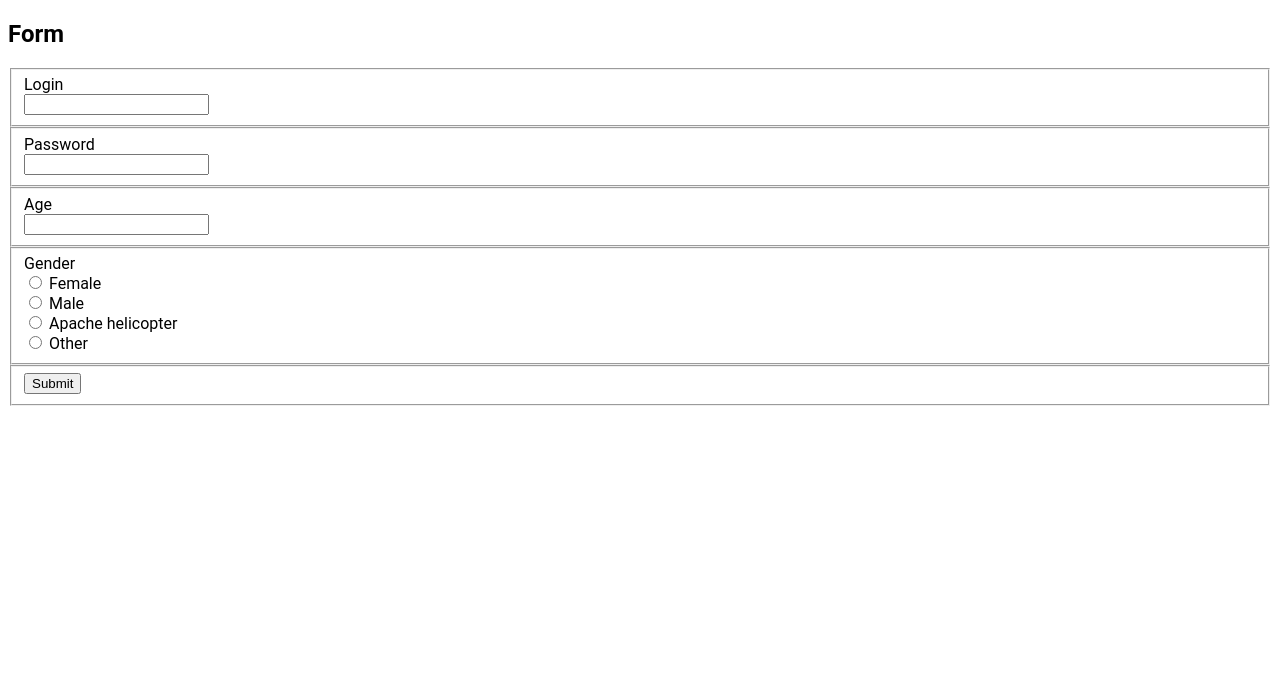
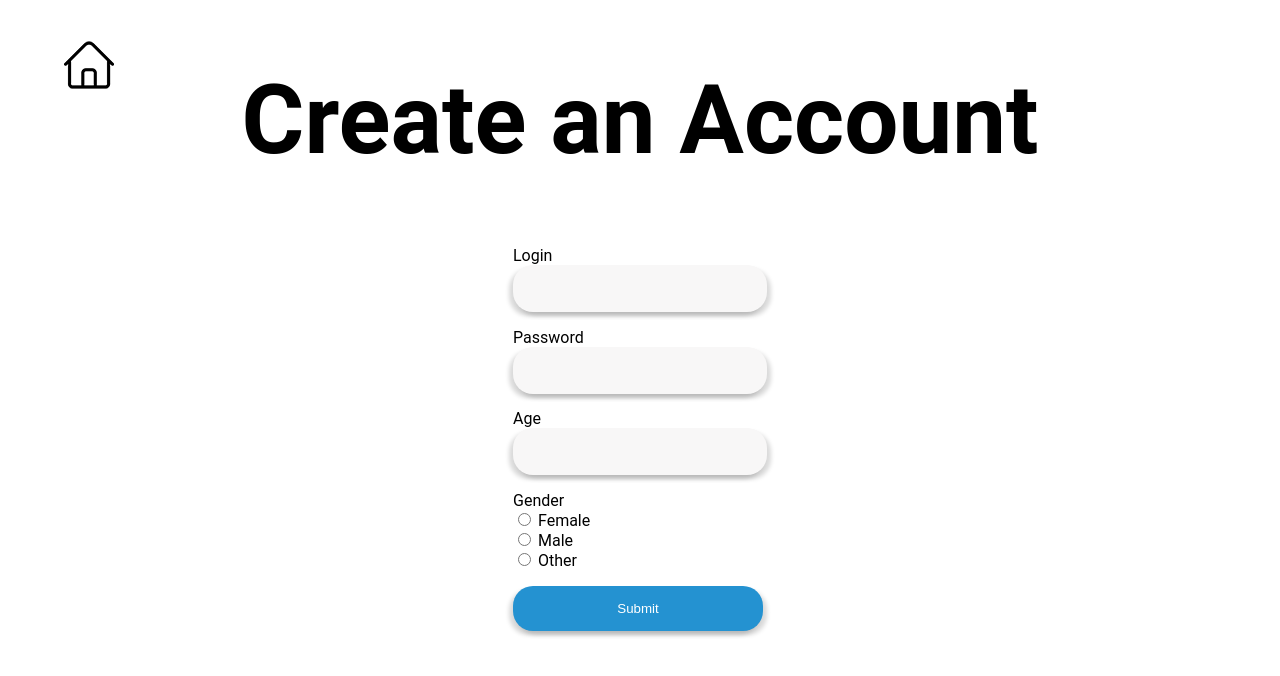
Before and after one commit to etienne-hr/exoblog, a PHP site: page /exoblog/form.php in a window 1280 px wide. Shown: the top 676 px of the page. Run offline with PHP 8.4, Linux system fonts and the light colour scheme; data that the repository does not hold is empty.

Commit message:
finished design on index and form :construction: :art:

```diff
--- a/form.php
+++ b/form.php
@@ -11,16 +11,16 @@
     <title>Formulaire</title>
 </head>
 <body>
-    <h2>Form</h2>
+    <h1>Create an Account</h1>
+    <div class="back-home">
+        <a href="./index.php"><img src="images/home.png" alt="login"></a>
+    </div>
 
-    <!-- Messages -->
+    <div class="new-account">
+        <!-- Error Messages -->
         <?php foreach($errorMessages as $_message): ?>
-        <div class="message error"><?= $_message ?></div>
+            <div class="message-error"><?= $_message ?></div>
         <?php endforeach ?>
-    <?php foreach($successMessages as $_message): ?>
-        <div class="message success"><?= $_message ?></div>
-    <?php endforeach ?>
-
 
         <!-- Form -->
         <form action="#" method="post">
@@ -67,8 +67,8 @@
             <fieldset>
                 <input type="submit">
             </fieldset>
-
         </form>
+    </div>
 
 </body>
 </body>
--- a/includes/articles.php
+++ b/includes/articles.php
@@ -51,16 +51,17 @@
 <head>
     <meta charset="UTF-8">
     <meta name="viewport" content="width=device-width, initial-scale=1.0">
+    <link rel="stylesheet" href="style.css">
     <title><?= $title ?> </title>
 </head>
 <body>
-    <h3><?= $title ?></h3>
+    <h2><?= $title ?></h2>
     <?php
             foreach ($article as $key => $section)
             {
                 $setDateOnArticle = $section->date; //the date in timestamp
                 $timeStamp->setTimestamp($setDateOnArticle); //convert timestamp in french date
-                $date = $timeStamp->format('d-m-Y H:i:s');
+                $date = $timeStamp->format('d-m-Y');
 
                 $text = $section->text;
 
--- a/includes/config.php
+++ b/includes/config.php
@@ -17,7 +17,7 @@
 
 
     // Gender
-    $genders = ['female', 'male', 'apache helicopter', 'other'];
+    $genders = ['female', 'male', 'other'];
 
     //For articles in index.php and articles.php
     $query = $pdo->query('SELECT * FROM articles');
--- a/includes/login-handler.php
+++ b/includes/login-handler.php
@@ -3,6 +3,7 @@
 
     //includes
     include './includes/config.php';
+    $messageErrorLogin = '';
 
     if (isset($_POST['username'])){
         $username = stripslashes($_REQUEST['username']);
@@ -12,7 +13,7 @@
         $loginValidation = $loginValidation->fetch();
 
         if ($loginValidation == false) {
-            echo 'mdp ou login faux';
+            $messageErrorLogin = 'Username or password incorrect';
         }
         else{
             $dbbPw = $loginValidation->password;
--- a/style.css
+++ b/style.css
@@ -1,6 +1,14 @@
 body
 {
     font-family: 'Roboto', sans-serif;
+}
+
+/* index */
+
+h1
+{
+    text-align: center;
+    font-size: 6em;
 }
 
 .container
@@ -10,6 +18,21 @@ body
     flex-wrap: wrap;
     justify-content:center;
 
+}
+
+header img
+{
+    position: absolute;
+    top: 5%;
+    right: 5%;
+}
+
+header .user-activ p
+{
+    position: absolute;
+    top: 5%;
+    left: 5%;
+    font-size: 2em;
 }
 
 .container .img-article
@@ -55,3 +78,155 @@ body
     pointer-events: none;
     transition: all 0.5s ease-out;
 }
+
+.container .img-article span
+{
+    position: absolute;
+    bottom:0;
+    left:0;
+    opacity: 0;
+}
+
+.container .img-article:hover span
+{
+    position: absolute;
+    bottom:0;
+    left:0;
+    opacity: 0.85;
+}
+
+/* form login and create account */
+
+.login
+{
+    display: flex;
+    justify-content: center;
+    align-items: center;
+    flex-direction: column;
+}
+
+.login form
+{
+    display: flex;
+    flex-direction: column;
+}
+
+.new-account
+{
+    display: flex;
+    justify-content: center;
+    align-items: center;
+    flex-direction: column;
+}
+
+.new-account form
+{
+    display: flex;
+    flex-direction: column;
+}
+
+.message-error
+{
+    color: rgb(221, 47, 16);
+}
+
+input[type=text]
+{
+    width: 250px;
+    height: 45px;
+    background: #F8F7F7;
+    border: none;
+    box-shadow: 4px 4px 4px rgba(0, 0, 0, 0.15), -4px 4px 4px rgba(0, 0, 0, 0.15);
+    border-radius: 20px;
+    outline: none;
+}
+
+input[type=password]
+{
+    width: 250px;
+    height: 45px;
+    background: #F8F7F7;
+    border: none;
+    box-shadow: 4px 4px 4px rgba(0, 0, 0, 0.15), -4px 4px 4px rgba(0, 0, 0, 0.15);
+    border-radius: 20px;
+    outline: none;
+}
+
+input[type=submit]
+{
+    width: 250px;
+    height: 45px;
+    color: white;
+    background: rgb(36, 146, 209);
+    border: none;
+    box-shadow: 4px 4px 4px rgba(0, 0, 0, 0.15), -4px 4px 4px rgba(0, 0, 0, 0.15);
+    border-radius: 20px;
+    outline: none;
+}
+
+input[type=submit]:hover
+{
+    width: 250px;
+    height: 45px;
+    color: white;
+    background: rgb(20, 78, 184);
+    border: none;
+    box-shadow: 4px 4px 4px rgba(0, 0, 0, 0.15), -4px 4px 4px rgba(0, 0, 0, 0.15);
+    border-radius: 20px;
+    outline: none;
+    transition: ease-in-out;
+    transition-duration: 0.25s;
+}
+
+fieldset
+{
+    border:0;
+}
+
+.back-home img
+{
+    position: absolute;
+    top: 5%;
+    left: 5%;
+}
+
+.login button
+{
+    width: 250px;
+    height: 45px;
+    color: white;
+    background: rgb(36, 146, 209);
+    border: none;
+    box-shadow: 4px 4px 4px rgba(0, 0, 0, 0.15), -4px 4px 4px rgba(0, 0, 0, 0.15);
+    border-radius: 20px;
+    margin-top: 12%;
+    outline: none;
+}
+
+.login button:hover
+{
+    width: 250px;
+    height: 45px;
+    color: white;
+    background: rgb(20, 78, 184);
+    border: none;
+    box-shadow: 4px 4px 4px rgba(0, 0, 0, 0.15), -4px 4px 4px rgba(0, 0, 0, 0.15);
+    border-radius: 20px;
+    margin-top: 12%;
+    outline: none;
+    transition: ease-in-out;
+    transition-duration: 0.25s;
+}
+
+.unknown-user
+{
+    display: flex;
+    justify-content: center;
+    align-items: center;
+}
+
+
+.unknown-user p
+{
+    color: rgb(221, 47, 16);
+}
```
Also changed, not shown: index.php (+24 -8 lines), login.php (+38 -8 lines), images/home.png (added), images/login.png (added). Lines whose indentation alone changed are shown as unchanged.
